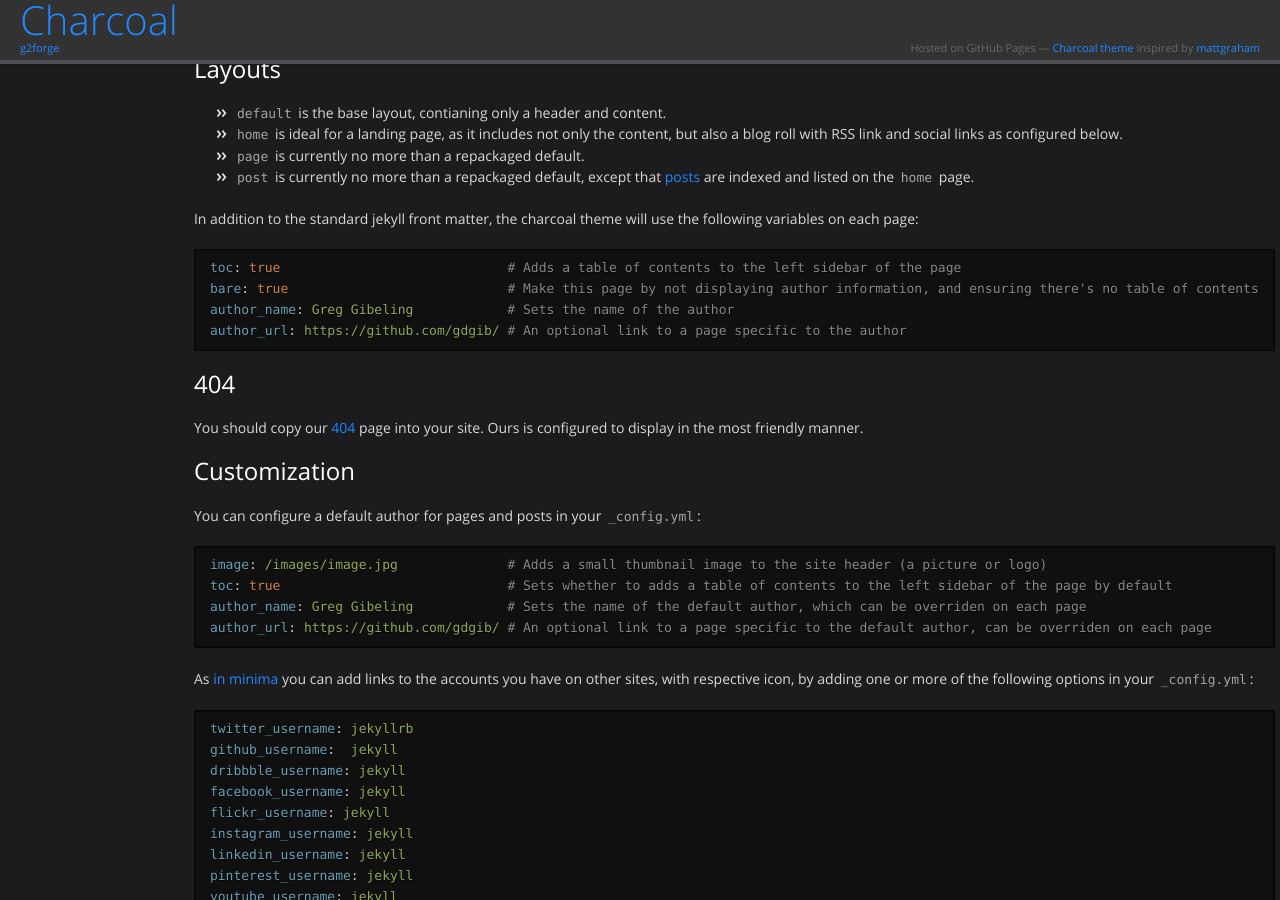
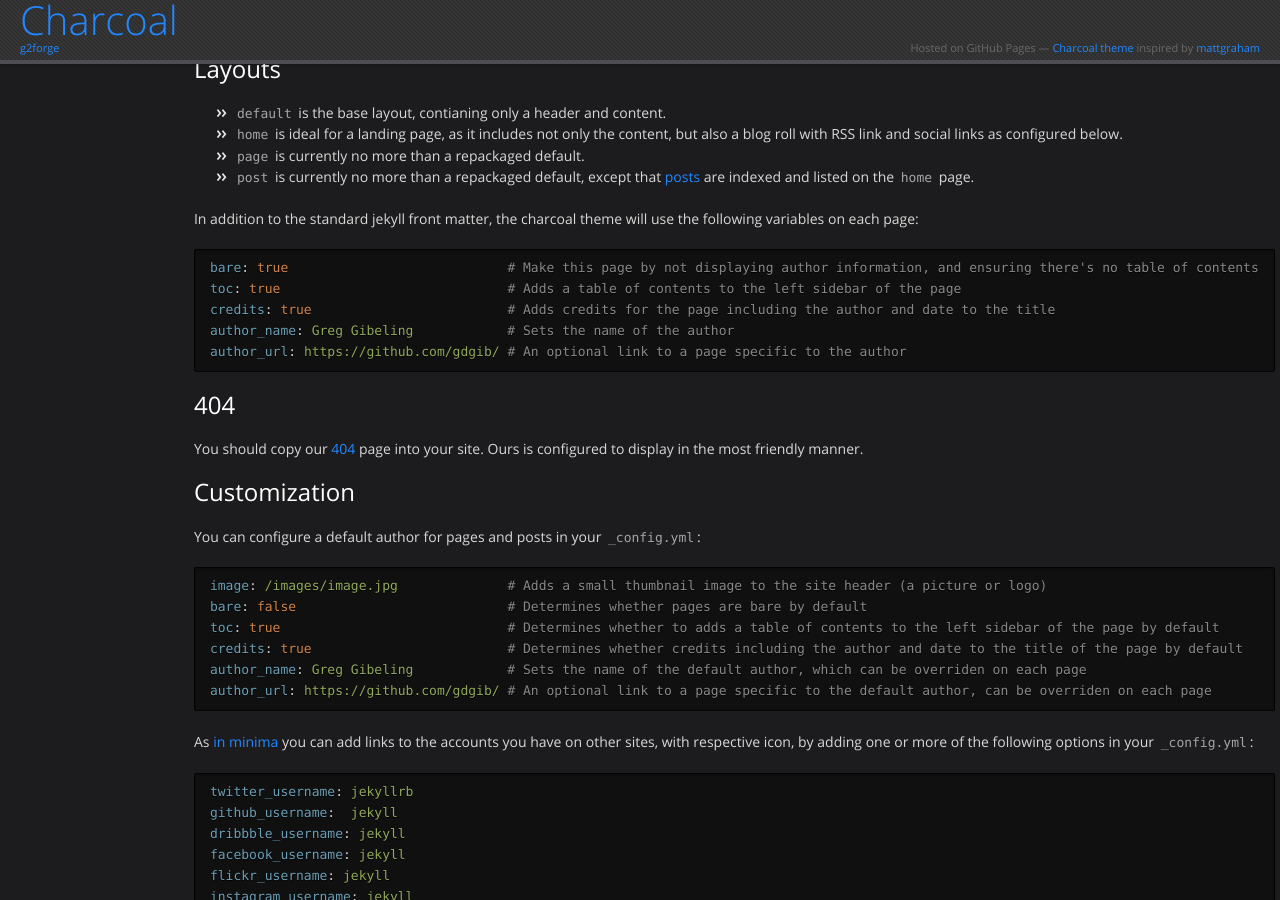
Before and after one commit to g2forge/charcoal, a Jekyll site: the page built from README.md, in a window 1280 px wide and 900 px high, scrolled down 839 px. Built offline with Jekyll 4.4.1, drawn with Linux system fonts in a browser that asks for light colours; nearby versions of some CDN libraries.

Commit message:
G2-316 Improve bare page options

````diff
--- a/README.md
+++ b/README.md
@@ -51,8 +51,9 @@ $ bundle install
 In addition to the standard jekyll front matter, the charcoal theme will use the following variables on each page:
 
 ```yaml
+bare: true                            # Make this page by not displaying author information, and ensuring there's no table of contents
 toc: true                             # Adds a table of contents to the left sidebar of the page
-bare: true                            # Make this page by not displaying author information, and ensuring there's no table of contents
+credits: true                         # Adds credits for the page including the author and date to the title
 author_name: Greg Gibeling            # Sets the name of the author
 author_url: https://github.com/gdgib/ # An optional link to a page specific to the author
 ```
@@ -68,7 +69,9 @@ You can configure a default author for pages and posts in your `_config.yml`:
 
 ```yaml
 image: /images/image.jpg              # Adds a small thumbnail image to the site header (a picture or logo)
-toc: true                             # Sets whether to adds a table of contents to the left sidebar of the page by default
+bare: false                           # Determines whether pages are bare by default
+toc: true                             # Determines whether to adds a table of contents to the left sidebar of the page by default
+credits: true                         # Determines whether credits including the author and date to the title of the page by default
 author_name: Greg Gibeling            # Sets the name of the default author, which can be overriden on each page
 author_url: https://github.com/gdgib/ # An optional link to a page specific to the default author, can be overriden on each page
 ```
--- a/_config.yml
+++ b/_config.yml
@@ -10,7 +10,9 @@ url: "" # the base hostname & protocol for your site, e.g. http://example.com
 # Charcoal settings
 author_name: Greg Gibeling
 author_url: https://www.gdgib.com
+bare: false
 toc: true
+credits: true
 
 # Blog settings
 show_excerpts: true
--- a/_layouts/default.html
+++ b/_layouts/default.html
@@ -6,17 +6,35 @@
 			{% include header.html %}
 			<div class="wrapper">
 				<section>
+					{% if page.bare == nil %}
+						{% assign bare = site.bare %}
+					{% else %}
+						{% assign bare = page.bare %}
+					{% endif %}
+					{% if page.credits == nil %}
+						{% assign credits = site.credits %}
+					{% else %}
+						{% assign credits = page.credits %}
+					{% endif %}
+					{% if page.toc == nil %}
+						{% assign toc = site.toc %}
+					{% else %}
+						{% assign toc = page.toc %}
+					{% endif %}
+
+					{% unless bare %}
 					<div id="title">
 						<h1>{{ page.title }}</h1>
 						<hr>
-						{% unless page.bare %}
-						<span class="credits left">By <a href="{{ page.author_url | default: site.author_url }}">{{ page.author_name | default: site.author_name }}</a></span>
-						<span class="credits right">{{ page.date | date: date_format }}</span>
-						{% endunless %}
+						{% if credits %}
+							<span class="credits left">By <a href="{{ page.author_url | default: site.author_url }}">{{ page.author_name | default: site.author_name }}</a></span>
+							<span class="credits right">{{ page.date | date: date_format }}</span>
+						{% endif %}
 					</div>
+					{% endunless %}
 
 					<div class="content">
-						{% unless page.bare %}{% assign generate_toc = page.toc | default: site.toc %}{% if generate_toc %}
+						{% unless bare %}{% if toc %}
 							<div class="sidebar">
 								<h1 id="contents">Contents</h1>
 								{% include toc.html html=content %}
````
